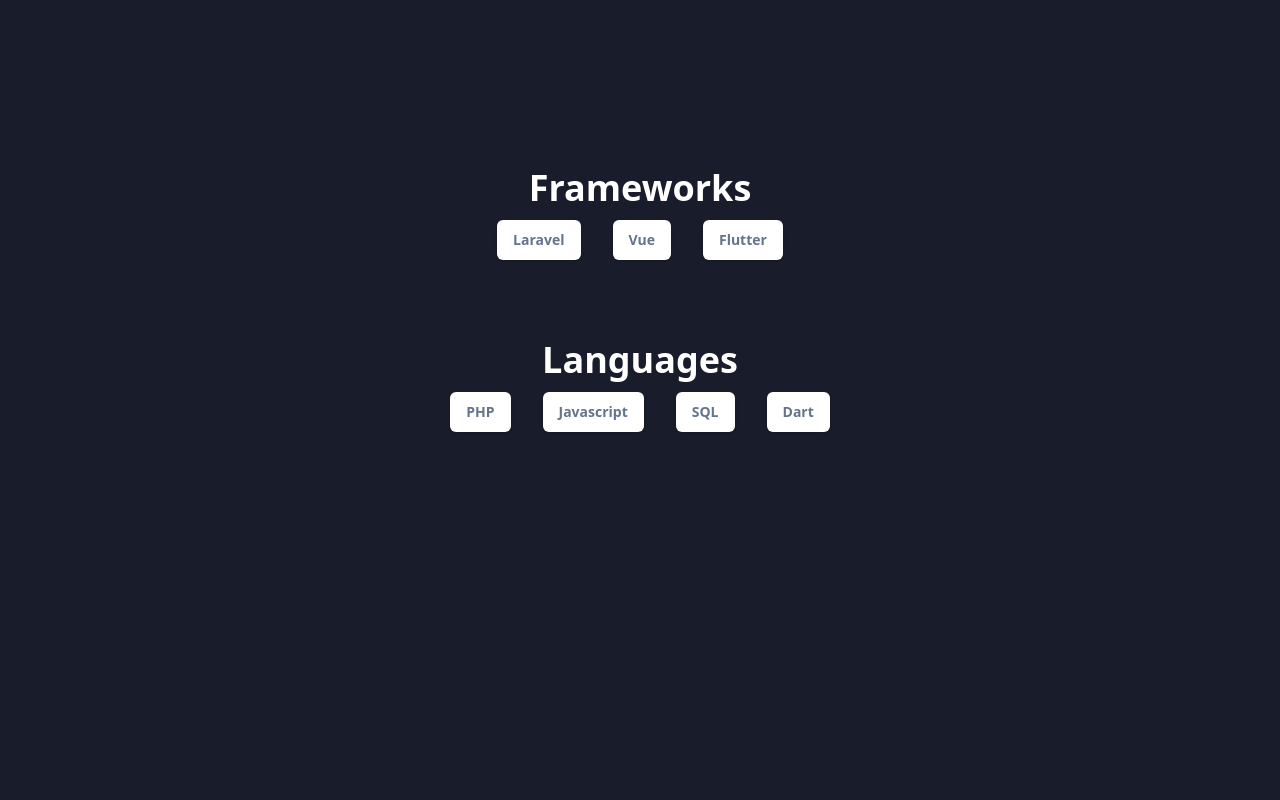
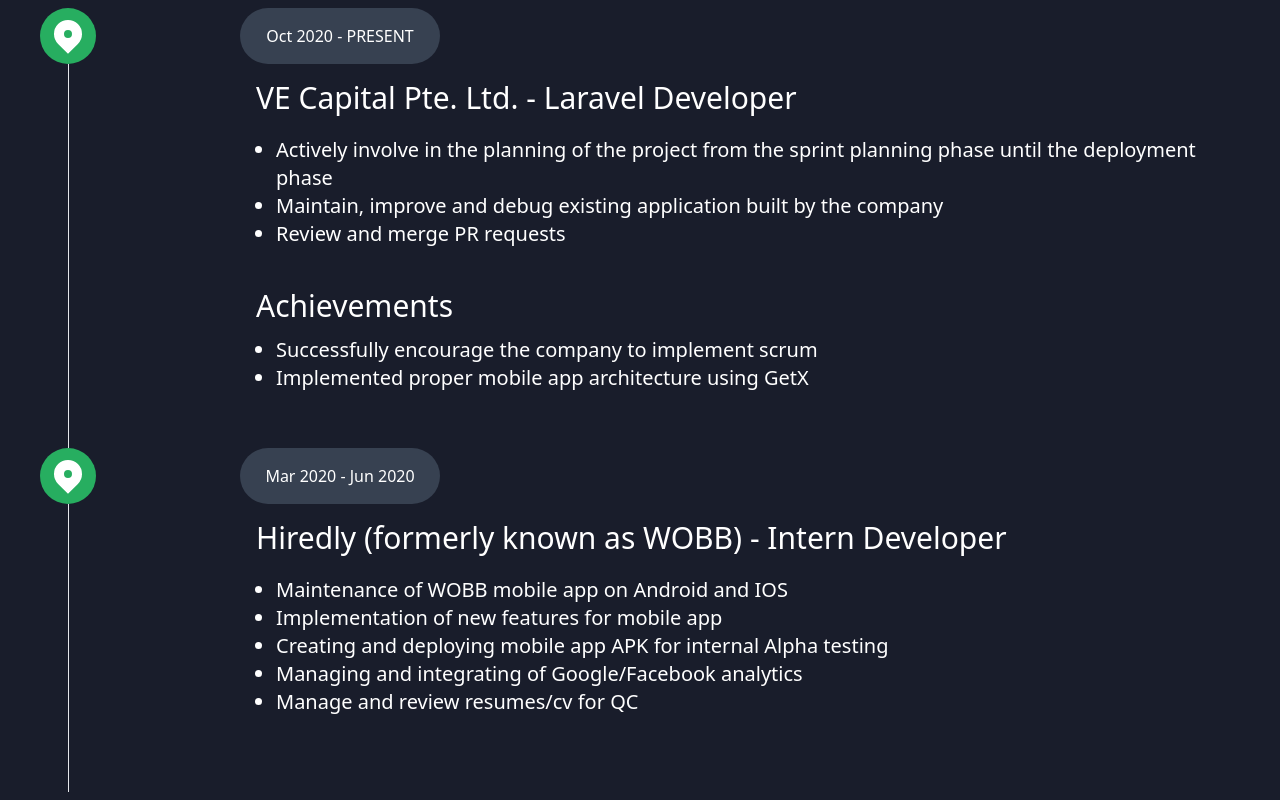
Before and after one commit to MarcusLEK/Marcus-Loo, a Nuxt app: page / in a window 1280 px wide. Shown: the part 1700-2500 px from the top of the page. Built offline with nearby package versions, Linux system fonts and the light colour scheme.

Commit message:
added github icon

```diff
--- a/app.vue
+++ b/app.vue
@@ -5,8 +5,9 @@
     <meta name="viewport" content="width=device-width, initial-scale=1.0">
     <title>Marcus</title>
   </head>
-  <body class="bg-raisinBlack p-10">
+  <body class="bg-raisinBlack">
     <!-- <div class="snap-y snap-mandatory h-screen overflow-scroll scroll-smooth"> -->
+      <div class="p-10">
         <div class="snap-center h-screen flex items-center justify-center">
           <div class="grid grid-cols-3">
             <span class="col-span-12 mb-5 text-5xl text-white font-bold">Hello, I'm <span class="text-goGreen ml-2">Marcus Loo</span>.</span>
@@ -16,24 +17,46 @@
             </div>
           </div>
         </div>
-
-      <div class="snap-center h-screen flex justify-center">
+        <div class="snap-center h-screen flex items-center justify-center">
+          <div>
+            <span class="text-white text-5xl font-bold flex justify-center mb-5">ABOUT <span class="text-goGreen ml-2">ME</span></span>
+            <div class="text-white text-xl">
+              Technology has been a huge passion of mine especially being able to learn and use tech in different ways imaginable.
+              I am able to multi task as well as highly open to learning new things even if its not related to my field. I strongly believe in work culture and team work. I always believe that in tech it is a never ending journey of growth and progress.
+            </div>
+          </div>
+        </div>
+        <div class="snap-center flex justify-center">
            <div id="contactme">
-          <span class="text-white text-5xl font-bold flex justify-center mb-5">MY EXPERIENCES</span>
+            <span class="text-white text-5xl font-bold flex justify-center mb-5">MY <span class="text-goGreen ml-2">EXPERIENCES</span></span>
             <div class="grid grid-row-2">
               <div class="grid grid-cols-12">
                 <svg xmlns="http://www.w3.org/2000/svg" class="col-span-2 h-14 w-14 text-white bg-goGreen rounded-full p-2 my-auto" viewBox="0 0 20 20" fill="currentColor">
                   <path fill-rule="evenodd" d="M5.05 4.05a7 7 0 119.9 9.9L10 18.9l-4.95-4.95a7 7 0 010-9.9zM10 11a2 2 0 100-4 2 2 0 000 4z" clip-rule="evenodd" />
                 </svg>
                 <div class="col-span-10 md:col-span-2 bg-gray-700 rounded-full p-4 text-white text-center my-auto">
-                <span>2021 - PRESENT</span>
+                  <span>Oct 2020 - PRESENT</span>
                 </div>
               </div>
               <div class="grid grid-cols-12">
                 <div class="border-l w-1 ml-7"></div>
                 <div class="col-start-3 col-span-full p-4 text-white text-xl my-auto mb-10">
                   <div class="text-3xl mb-5">VE Capital Pte. Ltd. - Laravel Developer</div>
-                <div class="block">Lorem ipsum dolor sit amet, consectetur adipisicing elit. Atque illum eaque fugiat suscipit quod neque, dolore delectus labore, nobis dignissimos consectetur sed minima nisi doloribus officiis! Doloribus accusantium dolorum quibusdam!</div>
+                  <div class="block ml-5 mb-10">
+                    <ul class="list-disc">
+                      <li>Actively involve in the planning of the project from the sprint planning phase until the deployment phase</li>
+                      <li>Maintain, improve and debug existing application built by the company</li>
+                      <li>Review and merge PR requests</li>
+                    </ul>
+                  </div>
+
+                  <div class="text-3xl mb-3">Achievements</div>
+                  <div class="block ml-5">
+                    <ul class="list-disc">
+                      <li>Successfully encourage the company to implement scrum</li>
+                      <li>Implemented proper mobile app architecture using GetX</li>
+                    </ul>
+                  </div>
                 </div>
               </div>
             </div>
@@ -43,14 +66,22 @@
                   <path fill-rule="evenodd" d="M5.05 4.05a7 7 0 119.9 9.9L10 18.9l-4.95-4.95a7 7 0 010-9.9zM10 11a2 2 0 100-4 2 2 0 000 4z" clip-rule="evenodd" />
                 </svg>
                 <div class="col-span-10 md:col-span-2 bg-gray-700 rounded-full p-4 text-white text-center my-auto">
-                <span>2021 - PRESENT</span>
+                  <span>Mar 2020 - Jun 2020</span>
                 </div>
               </div>
               <div class="grid grid-cols-12">
                 <div class="border-l w-1 ml-7"></div>
                 <div class="col-start-3 col-span-full p-4 text-white text-xl my-auto mb-10">
                   <div class="text-3xl mb-5">Hiredly (formerly known as WOBB) - Intern Developer</div>
-                <div class="block">Lorem ipsum dolor sit amet, consectetur adipisicing elit. Atque illum eaque fugiat suscipit quod neque, dolore delectus labore, nobis dignissimos consectetur sed minima nisi doloribus officiis! Doloribus accusantium dolorum quibusdam!</div>
+                  <div class="block ml-5 mb-5">
+                    <ul class="list-disc">
+                      <li>Maintenance of WOBB mobile app on Android and IOS</li>
+                      <li>Implementation of new features for mobile app</li>
+                      <li>Creating and deploying mobile app APK for internal Alpha testing</li>
+                      <li>Managing and integrating of Google/Facebook analytics</li>
+                      <li>Manage and review resumes/cv for QC</li>
+                    </ul>
+                  </div>
                 </div>
               </div>
             </div>
@@ -58,41 +89,66 @@
         </div>
 
         <div class="snap-center h-screen flex items-center justify-center">
+          <div>
+            <span class="text-white text-5xl font-bold flex justify-center mb-5">MY <span class="text-goGreen ml-2">SKILLS</span></span>
             <div class="grid grid-rows-2">
-            <div class="mb-20">
+              <div class="mb-10">
                 <span class="text-white text-4xl font-bold flex justify-center mb-3">Frameworks</span>
-                <div class="flex items-center justify-center flex-wrap gap-3 md:gap-2">
-                  <span class="inline-flex items-center px-4 py-2 font-semibold leading-6 text-sm shadow rounded-md text-slate-500 bg-white ring-1 ring-slate-900/10 mx-3 pointer-events-none">
-                    Laravel
+                  <div class="flex items-center justify-center flex-wrap gap-3">
+                    <span class="inline-flex items-center px-4 py-2 font-semibold leading-6 text-sm shadow rounded-md text-slate-500 bg-white ring-1 ring-slate-900/10 pointer-events-none">
+                      LARAVEL
                     </span>
-                  <span class="inline-flex items-center px-4 py-2 font-semibold leading-6 text-sm shadow rounded-md text-slate-500 bg-white ring-1 ring-slate-900/10 mx-3 pointer-events-none">
-                    Vue
+                    <span class="inline-flex items-center px-4 py-2 font-semibold leading-6 text-sm shadow rounded-md text-slate-500 bg-white ring-1 ring-slate-900/10 pointer-events-none">
+                      VUE
                     </span>
-                  <span class="inline-flex items-center px-4 py-2 font-semibold leading-6 text-sm shadow rounded-md text-slate-500 bg-white ring-1 ring-slate-900/10 mx-3 pointer-events-none">
-                    Flutter
+                    <span class="inline-flex items-center px-4 py-2 font-semibold leading-6 text-sm shadow rounded-md text-slate-500 bg-white ring-1 ring-slate-900/10 pointer-events-none">
+                      FLUTTER
                     </span>
                 </div>
               </div>
-            <div>
+              <div class="mb-10">
                 <span class="text-white text-4xl font-bold flex justify-center mb-3">Languages</span>
-                <div class="flex items-center justify-center flex-wrap gap-3 md:gap-2">
-                  <span class="inline-flex items-center px-4 py-2 font-semibold leading-6 text-sm shadow rounded-md text-slate-500 bg-white ring-1 ring-slate-900/10 mx-3 pointer-events-none">
+                  <div class="flex items-center justify-center flex-wrap gap-3">
+                    <span class="inline-flex items-center px-4 py-2 font-semibold leading-6 text-sm shadow rounded-md text-slate-500 bg-white ring-1 ring-slate-900/10 pointer-events-none">
                       PHP
                     </span>
-                  <span class="inline-flex items-center px-4 py-2 font-semibold leading-6 text-sm shadow rounded-md text-slate-500 bg-white ring-1 ring-slate-900/10 mx-3 pointer-events-none">
-                    Javascript
+                    <span class="inline-flex items-center px-4 py-2 font-semibold leading-6 text-sm shadow rounded-md text-slate-500 bg-white ring-1 ring-slate-900/10 pointer-events-none">
+                      JAVASCRIPT
                     </span>
-                  <span class="inline-flex items-center px-4 py-2 font-semibold leading-6 text-sm shadow rounded-md text-slate-500 bg-white ring-1 ring-slate-900/10 mx-3 pointer-events-none">
+                    <span class="inline-flex items-center px-4 py-2 font-semibold leading-6 text-sm shadow rounded-md text-slate-500 bg-white ring-1 ring-slate-900/10 pointer-events-none">
                       SQL
                     </span>
-                  <span class="inline-flex items-center px-4 py-2 font-semibold leading-6 text-sm shadow rounded-md text-slate-500 bg-white ring-1 ring-slate-900/10 mx-3 pointer-events-none">
-                    Dart
+                    <span class="inline-flex items-center px-4 py-2 font-semibold leading-6 text-sm shadow rounded-md text-slate-500 bg-white ring-1 ring-slate-900/10 pointer-events-none">
+                      DART
+                    </span>
+                    <span class="inline-flex items-center px-4 py-2 font-semibold leading-6 text-sm shadow rounded-md text-slate-500 bg-white ring-1 ring-slate-900/10 pointer-events-none">
+                      C++
+                    </span>
+                    <span class="inline-flex items-center px-4 py-2 font-semibold leading-6 text-sm shadow rounded-md text-slate-500 bg-white ring-1 ring-slate-900/10 pointer-events-none">
+                      PYTHON
+                    </span>
+                    <span class="inline-flex items-center px-4 py-2 font-semibold leading-6 text-sm shadow rounded-md text-slate-500 bg-white ring-1 ring-slate-900/10 pointer-events-none">
+                      BASH
+                    </span>
+                </div>
+              </div>
+              <div class="mb-10">
+                <span class="text-white text-4xl font-bold flex justify-center mb-3">Others</span>
+                <div class="flex items-center justify-center flex-wrap gap-3">
+                  <span class="inline-flex items-center px-4 py-2 font-semibold leading-6 text-sm shadow rounded-md text-slate-500 bg-white ring-1 ring-slate-900/10 pointer-events-none">
+                    LINUX
+                  </span>
+                  <span class="inline-flex items-center px-4 py-2 font-semibold leading-6 text-sm shadow rounded-md text-slate-500 bg-white ring-1 ring-slate-900/10 pointer-events-none">
+                    DOCKER
+                  </span>
+                  <span class="inline-flex items-center px-4 py-2 font-semibold leading-6 text-sm shadow rounded-md text-slate-500 bg-white ring-1 ring-slate-900/10 pointer-events-none">
+                    MOBILE DEVELOPMENT
                   </span>
                 </div>
               </div>
             </div>
           </div>
-
+        </div>
         <div class="snap-center h-screen flex items-center justify-center">
           <div id="contactme">
             <span class="text-white text-6xl font-bold flex justify-center mb-5">Contact <span class="text-goGreen ml-2">Me</span></span>
@@ -121,6 +177,23 @@
             </div>
           </div>
         </div>
+      </div>
+
+      <footer class="border-t border-white text-white p-5">
+        <div class="grid grid-cols-12">
+          <div class="col-span-4 grid grid-cols-12">
+            <div class="col-span-12 md:col-span-2 my-auto">
+              Built With
+            </div>
+            <img class="col-span-12 md:col-span-3 object-scale-down my-auto" src="/images/tailwindcss-logotype-white.svg" alt="tailwindlogo">
+          </div>
+          <a class="col-start-12 col-span-1 my-auto flex justify-end" href="">
+            <svg xmlns="http://www.w3.org/2000/svg" width="25" height="25" fill="currentColor" class="bi bi-github" viewBox="0 0 16 16">
+              <path d="M8 0C3.58 0 0 3.58 0 8c0 3.54 2.29 6.53 5.47 7.59.4.07.55-.17.55-.38 0-.19-.01-.82-.01-1.49-2.01.37-2.53-.49-2.69-.94-.09-.23-.48-.94-.82-1.13-.28-.15-.68-.52-.01-.53.63-.01 1.08.58 1.23.82.72 1.21 1.87.87 2.33.66.07-.52.28-.87.51-1.07-1.78-.2-3.64-.89-3.64-3.95 0-.87.31-1.59.82-2.15-.08-.2-.36-1.02.08-2.12 0 0 .67-.21 2.2.82.64-.18 1.32-.27 2-.27.68 0 1.36.09 2 .27 1.53-1.04 2.2-.82 2.2-.82.44 1.1.16 1.92.08 2.12.51.56.82 1.27.82 2.15 0 3.07-1.87 3.75-3.65 3.95.29.25.54.73.54 1.48 0 1.07-.01 1.93-.01 2.2 0 .21.15.46.55.38A8.012 8.012 0 0 0 16 8c0-4.42-3.58-8-8-8z"/>
+            </svg>
+          </a>
+        </div>
+      </footer>
     <!-- </div> -->
   </body>
 </template>
--- a/package.json
+++ b/package.json
@@ -13,6 +13,7 @@
     "tailwindcss": "^3.0.24"
   },
   "dependencies": {
-    "@heroicons/vue": "^1.0.6"
+    "@heroicons/vue": "^1.0.6",
+    "bootstrap-icons": "^1.8.1"
   }
 }
```
Also changed, not shown: 1 other file (tests, documents, lock files or other folders). Lines whose indentation alone changed are shown as unchanged.
